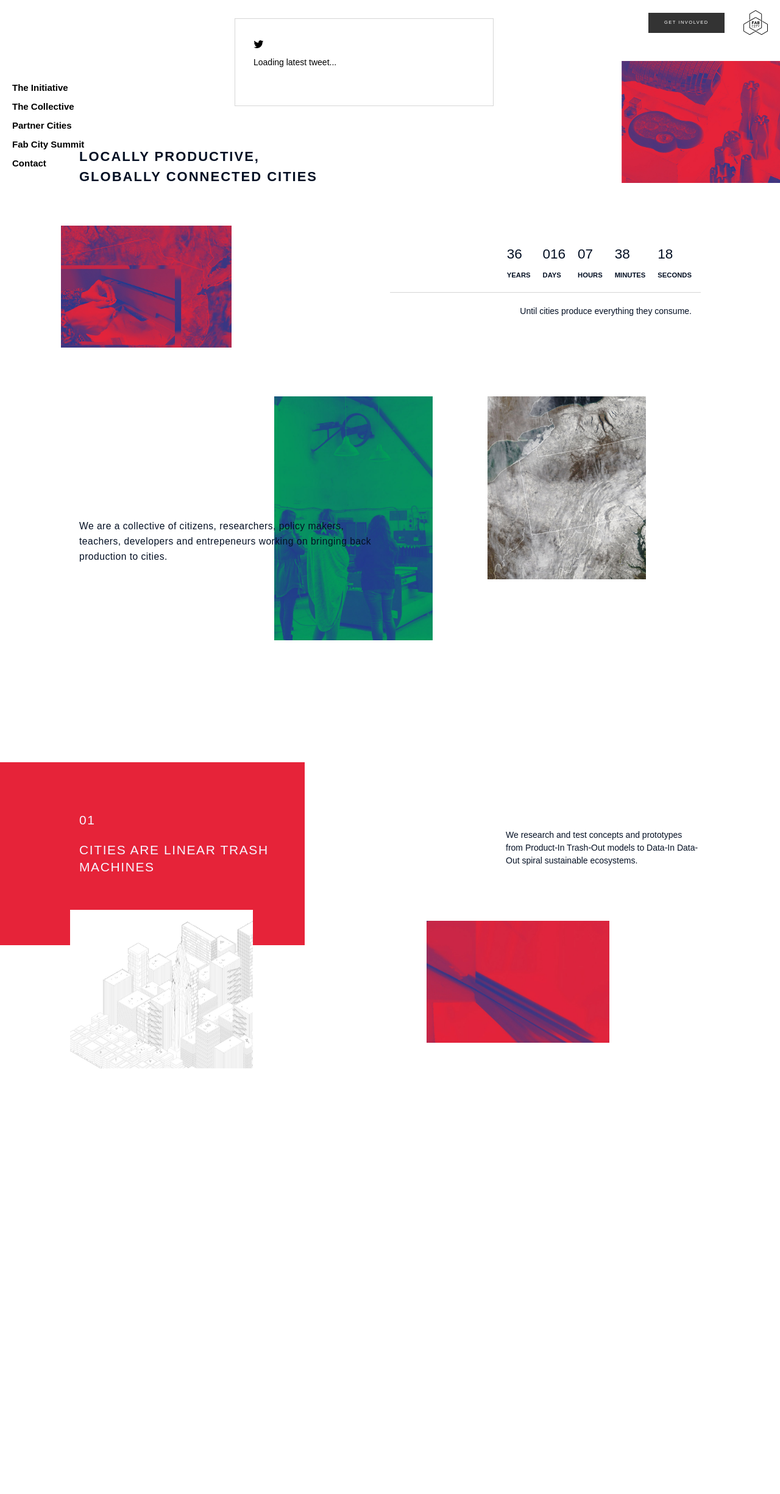
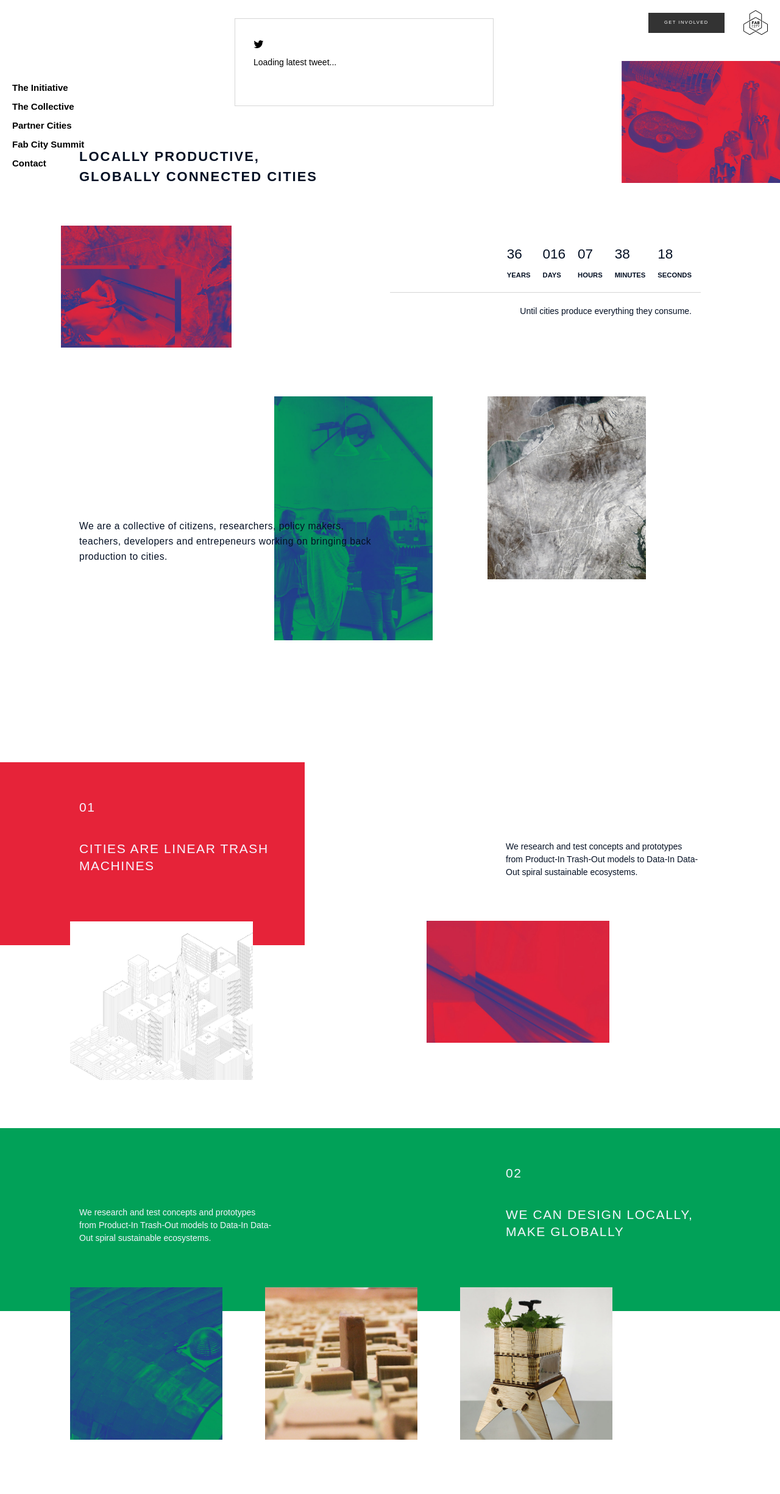
Before and after one commit to fabcity/fabcity.github.io, a Jekyll site: the page built from index.html, in a window 1280 px wide. Shown: the whole page at 61% size. Built offline with Jekyll 4.4.1, drawn with Linux system fonts in a browser that asks for light colours; some web fonts are replaced; before the commit the page ends 1850 px from its top, so only the background shows below that.

Commit message:
claim 2 stable

```diff
--- a/_includes/fixed/claim-1.html
+++ b/_includes/fixed/claim-1.html
@@ -5,13 +5,12 @@
                 <h2 class="inverted">01</h2>
             </div>
         </div>
-        <div class="row">
-            <div class="col-md-4 title">
+        <div class="row claim">
+            <div class="col-md-4">
                 <h2 class="inverted">Cities are linear trash machines</h2>
             </div>
+            <div class="col-md-4"></div>
             <div class="col-md-4">
-            </div>
-            <div class="col-md-4 title">
                 <p>We research and test concepts and prototypes from Product-In Trash-Out models to Data-In Data-Out spiral sustainable ecosystems.</p>
             </div>
         </div>
--- /dev/null
+++ b/_includes/fixed/claim-2.html
@@ -0,0 +1,27 @@
+<section id="claim-1">
+    <div class="container absolute">
+        <div class="row">
+            <div class="com-md-8"> </div>
+            <div class="col-md-4 number" style="float: right;">
+                <h2 class="inverted">02</h2>
+            </div>
+        </div>
+        <div class="row claim">
+            <div class="col-md-4">
+                <p class="inverted">We research and test concepts and prototypes from Product-In Trash-Out models to Data-In Data-Out spiral sustainable ecosystems.</p>
+            </div>
+            <div class="col-md-4"></div>
+            <div class="col-md-4">
+                <h2 class="inverted">We can design locally, make globally </h2>
+            </div>
+        </div>
+        <div class="row">
+            <div class="col-md-4 front-2 img-cover" style="background-image: url('{{ site.baseurl }}/img/general/fabhouse.jpg');"></div>
+            <div class="col-md-4 front-2 img-cover" style="background-image: url('{{ site.baseurl }}/img/general/fablabmap.jpg');"></div>
+            <div class="col-md-4 front-2 img-cover" style="background-image: url('{{ site.baseurl }}/img/general/aquapioneers.jpg');"></div>
+        </div>
+    </div><!-- close container-->
+
+    <div class="bg-plain large">
+
+</section>
--- a/index.html
+++ b/index.html
@@ -5,3 +5,4 @@ layout: default
 {% include fixed/header.html %}
 {% include fixed/intro.html %}
 {% include fixed/claim-1.html %}
+{% include fixed/claim-2.html %}
```
Also changed, not shown: _includes/css/agency.css (+23 -1 lines), img/general/aquapioneers.jpg (renamed from img/general/Green Fab Lab Aquapioneers1.jpg), img/general/fabhouse.jpg (renamed from img/general/FAB-LAB_HOUSE_N7X.jpg), img/general/fablabmap.jpg (renamed from img/general/FLBcn Map1.jpg), 9 other files.
